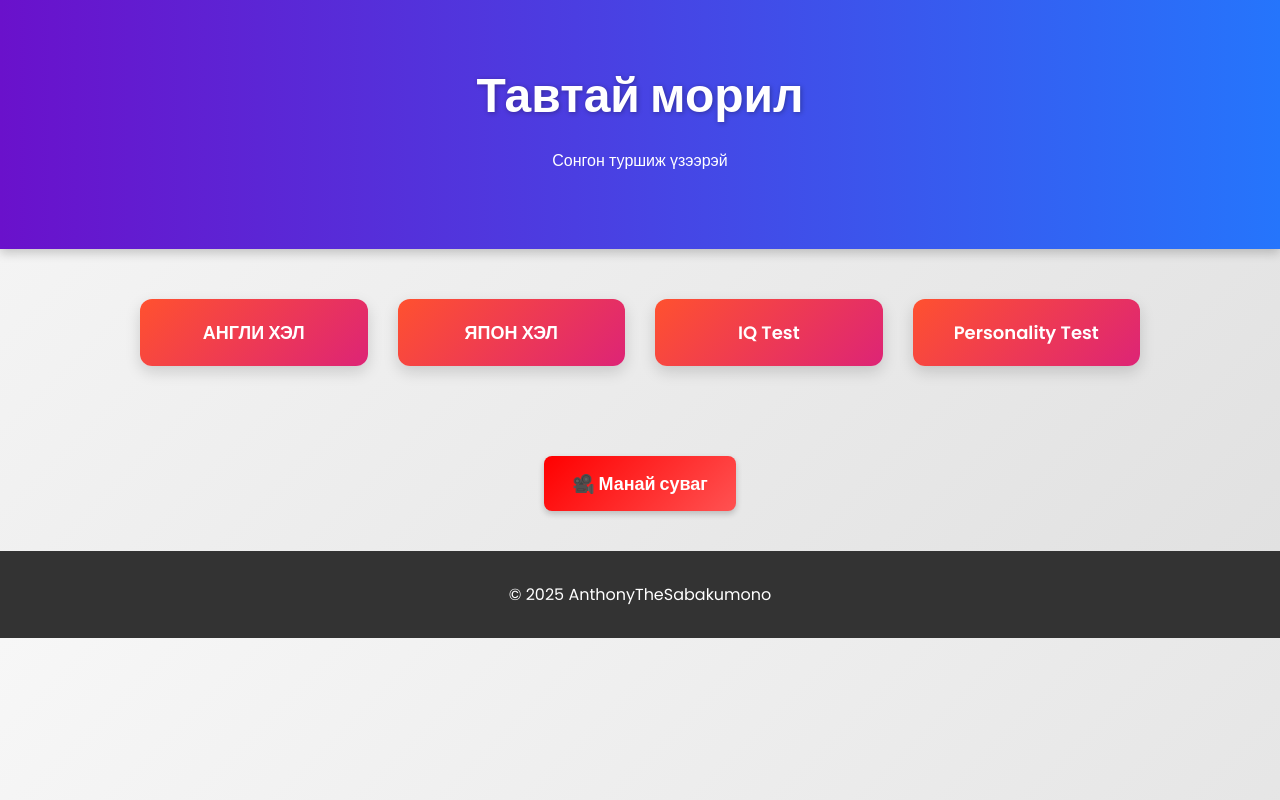
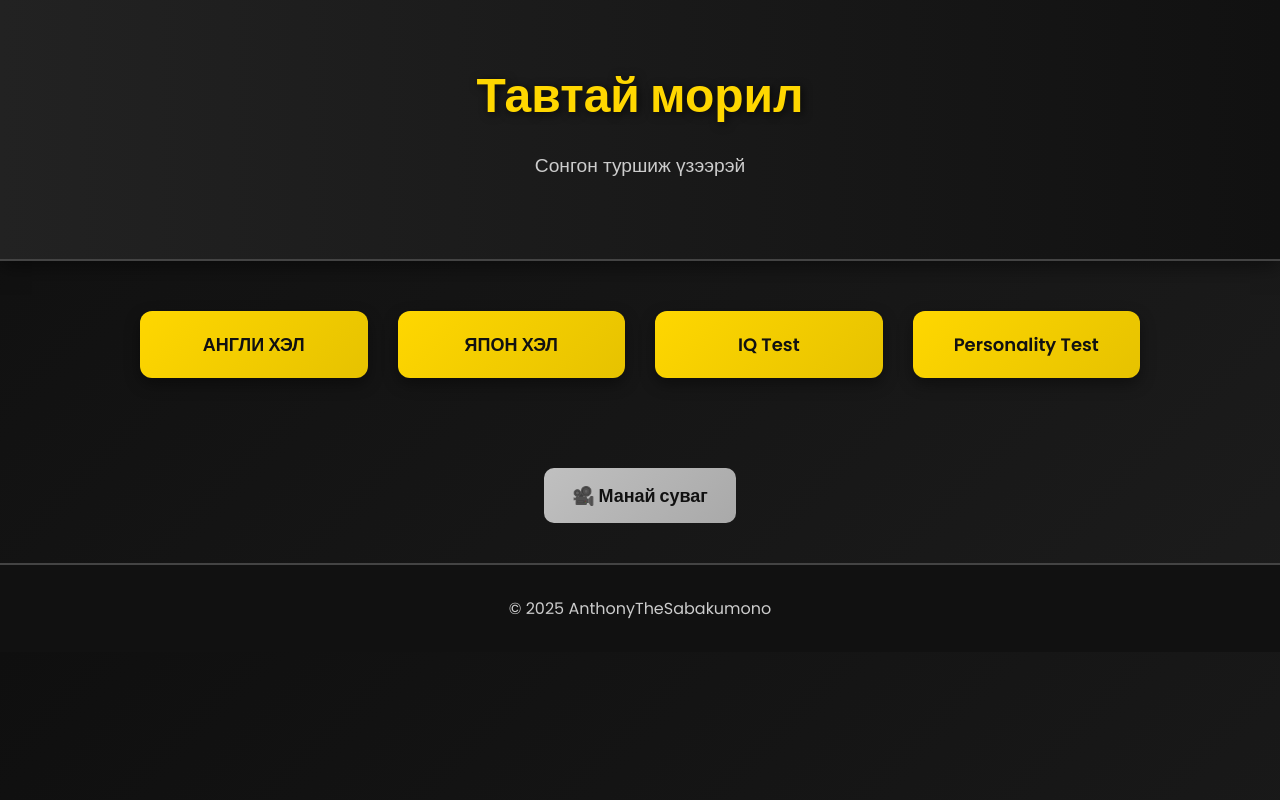
Before and after one commit to AkitoTheSabakumono/Test2, a plain HTML site: page index.html in a window 1280 px wide. Drawn offline with Linux system fonts and the light colour scheme.

Commit message:
Refactor HTML structure and styles
Updated styles and layout for header, buttons, and footer.

```diff
--- a/index.html
+++ b/index.html
@@ -4,28 +4,34 @@
 <meta charset="UTF-8">
 <meta name="viewport" content="width=device-width, initial-scale=1.0">
 <title>AnthonyTheSabakumono</title>
-  <link rel="stylesheet" href="css/style.css">
 <link href="https://fonts.googleapis.com/css2?family=Poppins:wght@400;600;700&display=swap" rel="stylesheet">
 <style>
 body {
     font-family: 'Poppins', sans-serif;
     margin: 0;
     padding: 0;
-      background: linear-gradient(135deg, #f7f7f7, #e0e0e0);
-      color: #333;
+    background: linear-gradient(135deg, #0f0f0f, #1c1c1c);
+    color: #eee;
 }
 
 header {
-      background: linear-gradient(90deg, #6a11cb, #2575fc);
-      color: white;
+    background: linear-gradient(90deg, #222, #111);
+    color: #ffd700;
     padding: 60px 20px;
     text-align: center;
-      box-shadow: 0 4px 10px rgba(0,0,0,0.2);
+    box-shadow: 0 4px 20px rgba(0,0,0,0.5);
+    border-bottom: 2px solid #444;
 }
+
 header h1 {
     font-size: 3em;
     margin: 0 0 10px 0;
-      text-shadow: 1px 1px 5px rgba(0,0,0,0.3);
+    text-shadow: 2px 2px 10px rgba(0,0,0,0.7);
+}
+
+header p {
+    font-size: 1.2em;
+    color: #ccc;
 }
 
 .test-menu {
@@ -38,31 +44,31 @@
 }
 
 .test-button {
-      background: linear-gradient(135deg, #ff512f, #dd2476);
-      color: white;
+    background: linear-gradient(135deg, #ffd700, #e6c200); /* gold */
+    color: #111;
     font-weight: 600;
     font-size: 18px;
     padding: 20px;
     text-decoration: none;
     border-radius: 12px;
-      box-shadow: 0 6px 15px rgba(0,0,0,0.15);
+    box-shadow: 0 6px 15px rgba(0,0,0,0.4);
+    text-align: center;
     transition: transform 0.3s, box-shadow 0.3s;
-      text-align: center;
 }
 
 .test-button:hover {
-      transform: translateY(-5px);
-      box-shadow: 0 10px 25px rgba(0,0,0,0.25);
+    transform: translateY(-5px) scale(1.02);
+    box-shadow: 0 10px 25px rgba(0,0,0,0.6);
 }
 
 /* YouTube Button */
 .youtube-button {
     display: inline-block;
     margin: 40px 0;
-      background-color: #FF0000;
-      color: white;
+    background: linear-gradient(135deg, #c0c0c0, #a9a9a9); /* silver */
+    color: #111;
     padding: 14px 28px;
-      border-radius: 8px;
+    border-radius: 10px;
     font-weight: bold;
     font-size: 18px;
     text-decoration: none;
@@ -70,15 +76,15 @@
 }
 .youtube-button:hover {
     transform: scale(1.05);
-      box-shadow: 0 8px 20px rgba(0,0,0,0.3);
+    box-shadow: 0 8px 25px rgba(0,0,0,0.5);
 }
 
 footer {
-      background-color: #333;
-      color: white;
+    background-color: #111;
+    color: #ccc;
     padding: 15px 0;
     text-align: center;
-      position: relative;
+    border-top: 2px solid #444;
 }
 
 /* Fade-in animation for menu */
```
Lines whose indentation alone changed are shown as unchanged.
